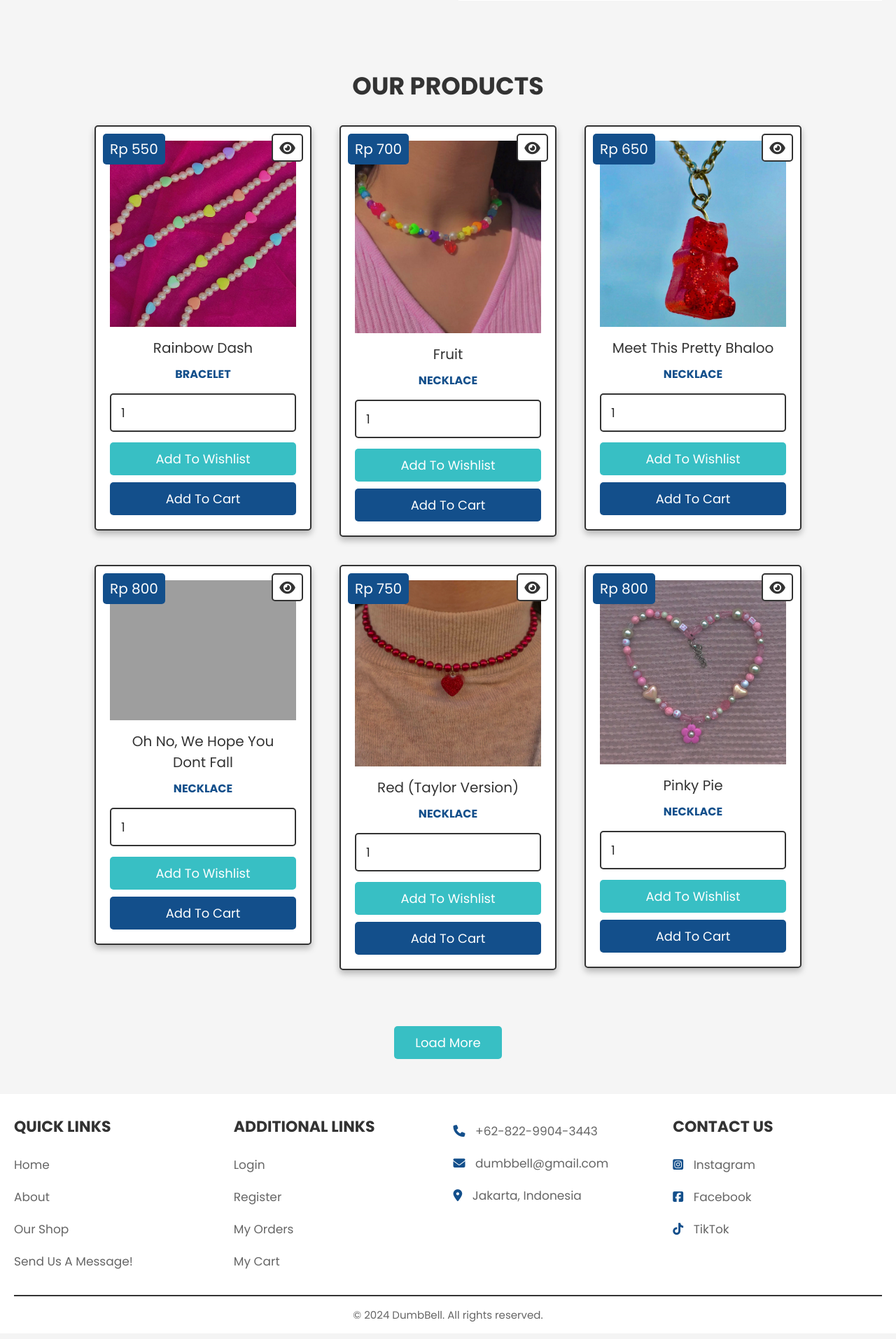
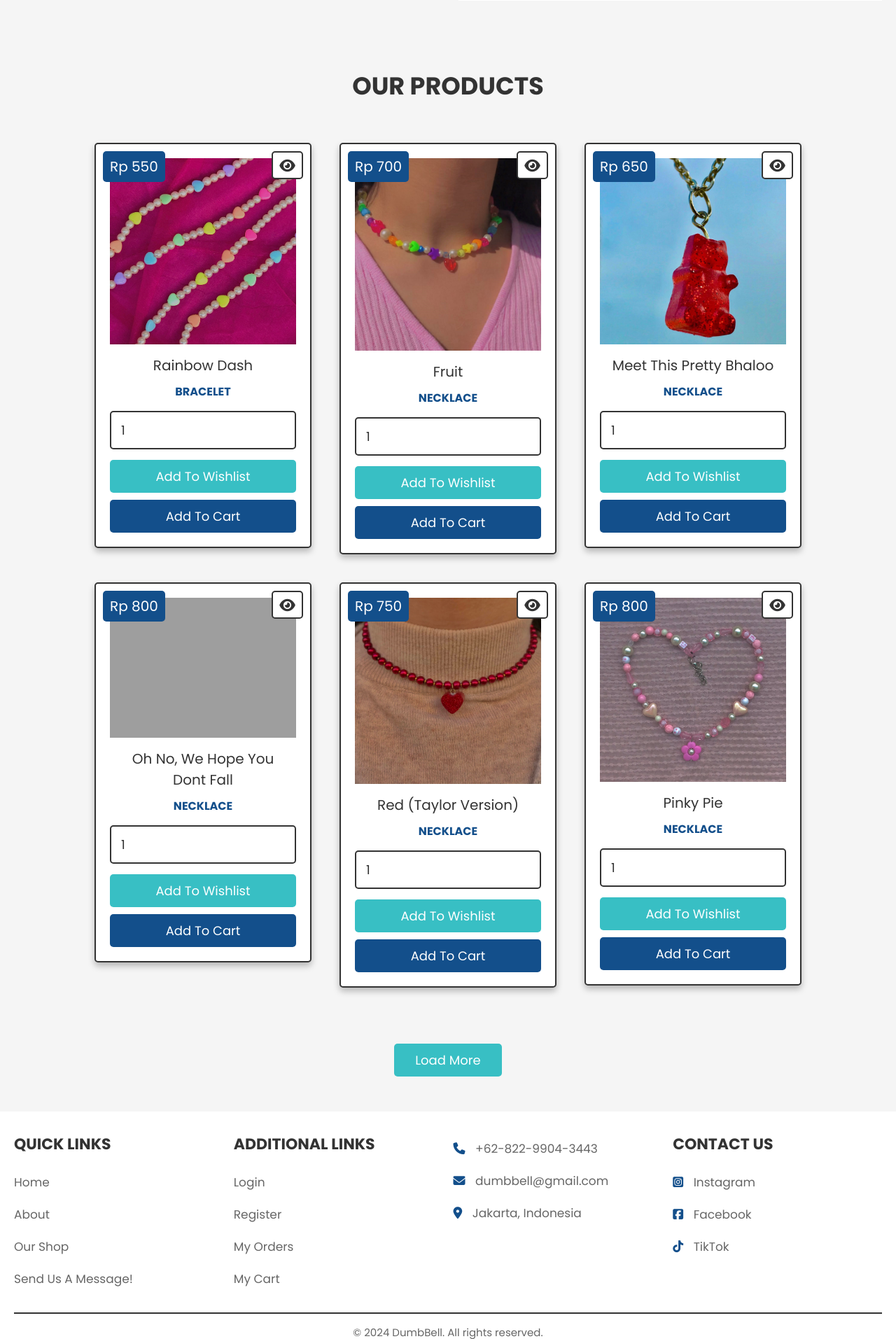
Before and after one commit to pinkybeast/DumbBell, a PHP site: page /index.php in a window 1280 px wide. Shown: the part 1622-3535 px from the top of the page at 70% size. Before the commit the page ends 3510 px from the top, so only its background shows below. Run offline with PHP 8.4, Linux system fonts and the light colour scheme; a user stored in the database is signed in; data comes from the database, SQL or seed files in the repository; grey boxes are pictures that could not be loaded.

Commit message:
style: add padding top

```diff
--- a/css/style.css
+++ b/css/style.css
@@ -564,6 +564,7 @@ section{
 .products .box-container{
     max-width: 1300px;
     margin: 0 auto;
+    padding-top: 2.5rem;
     padding-bottom: 5rem;
     display: grid;
     grid-template-columns: repeat(auto-fit, 31rem);
```
